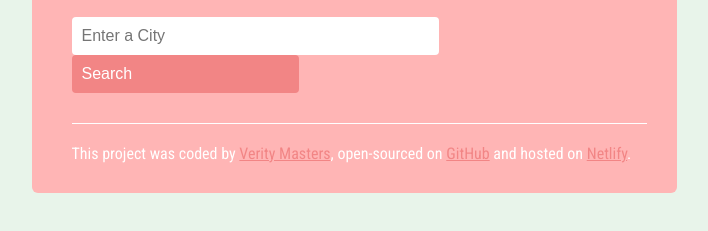
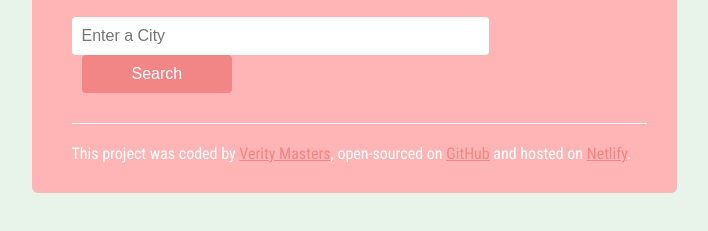
Before and after one commit to Veenessie/Weather-App-Project, a plain HTML site: page index.html in a window 1280 px wide. Shown: the part 307-538 px from the top of the page, without its empty margins (286-994 px from the left). Drawn offline with nearby package versions, Linux system fonts and the light colour scheme.

Commit message:
Basic search function created (NO API)

```diff
--- a/index.html
+++ b/index.html
@@ -42,9 +42,14 @@
           </section>
         </section>
       </main>
-      <form>
-        <input type="search" placeholder="Enter a City" class="search-input" />
-        <input type="sumbit" value="Search" class="search-button" />
+      <form id="search-form">
+        <input
+          type="search"
+          placeholder="Enter a City"
+          class="search-input"
+          id="search-input"
+        />
+        <input type="submit" value="Search" class="search-button" />
       </form>
       <footer>
         This project was coded by
@@ -61,5 +66,6 @@
         >.
       </footer>
     </div>
+    <script src="src/index.js"></script>
   </body>
 </html>
--- /dev/null
+++ b/src/index.js
@@ -0,0 +1,10 @@
+function displayCity(event) {
+  event.preventDefault();
+  let searchInput = document.querySelector("#search-input");
+  let city = document.querySelector("h1");
+  city.innerHTML = searchInput.value;
+}
+
+let searchFormElement = document.querySelector("form");
+
+searchFormElement.addEventListener("submit", displayCity);
--- a/src/style.css
+++ b/src/style.css
@@ -30,7 +30,7 @@ h2 {
 
 .time {
   position: relative;
-  bottom: 2px;
+  bottom: 3px;
   font-size: 12px;
 }
 main {
@@ -73,7 +73,7 @@ form {
 }
 
 .search-input {
-  padding: 10px 150px 10px 10px;
+  padding: 10px 200px 10px 10px;
   border: none;
   background: white;
   border-radius: 4px;
@@ -82,12 +82,13 @@ form {
 }
 
 .search-button {
-  padding: 10px 10px 10px 10px;
+  padding: 10px 50px 10px 50px;
   border: none;
   background: #f28585;
   border-radius: 4px;
   color: white;
   font-size: 16px;
+  margin-left: 10px;
 }
 
 footer {
```
